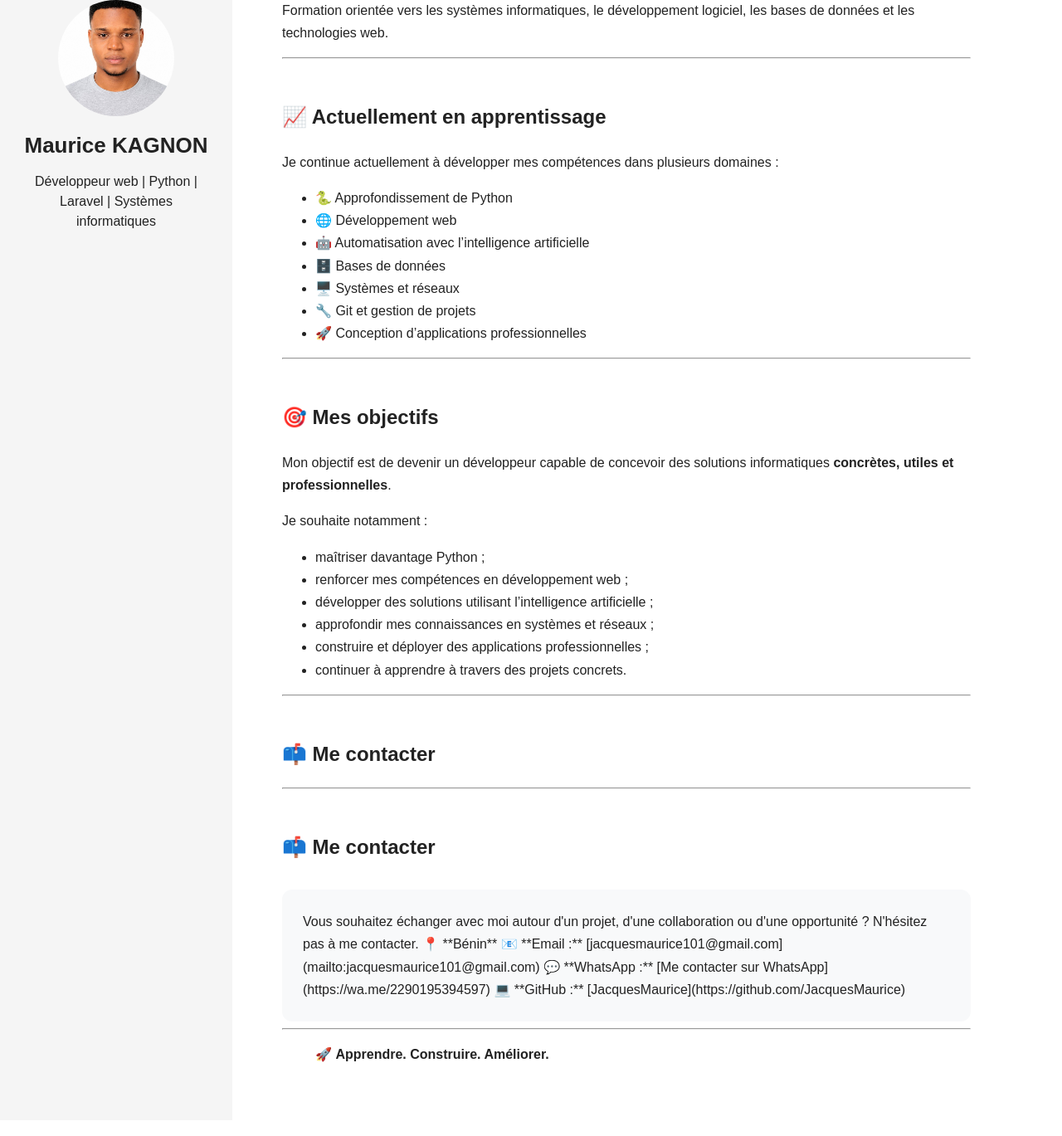
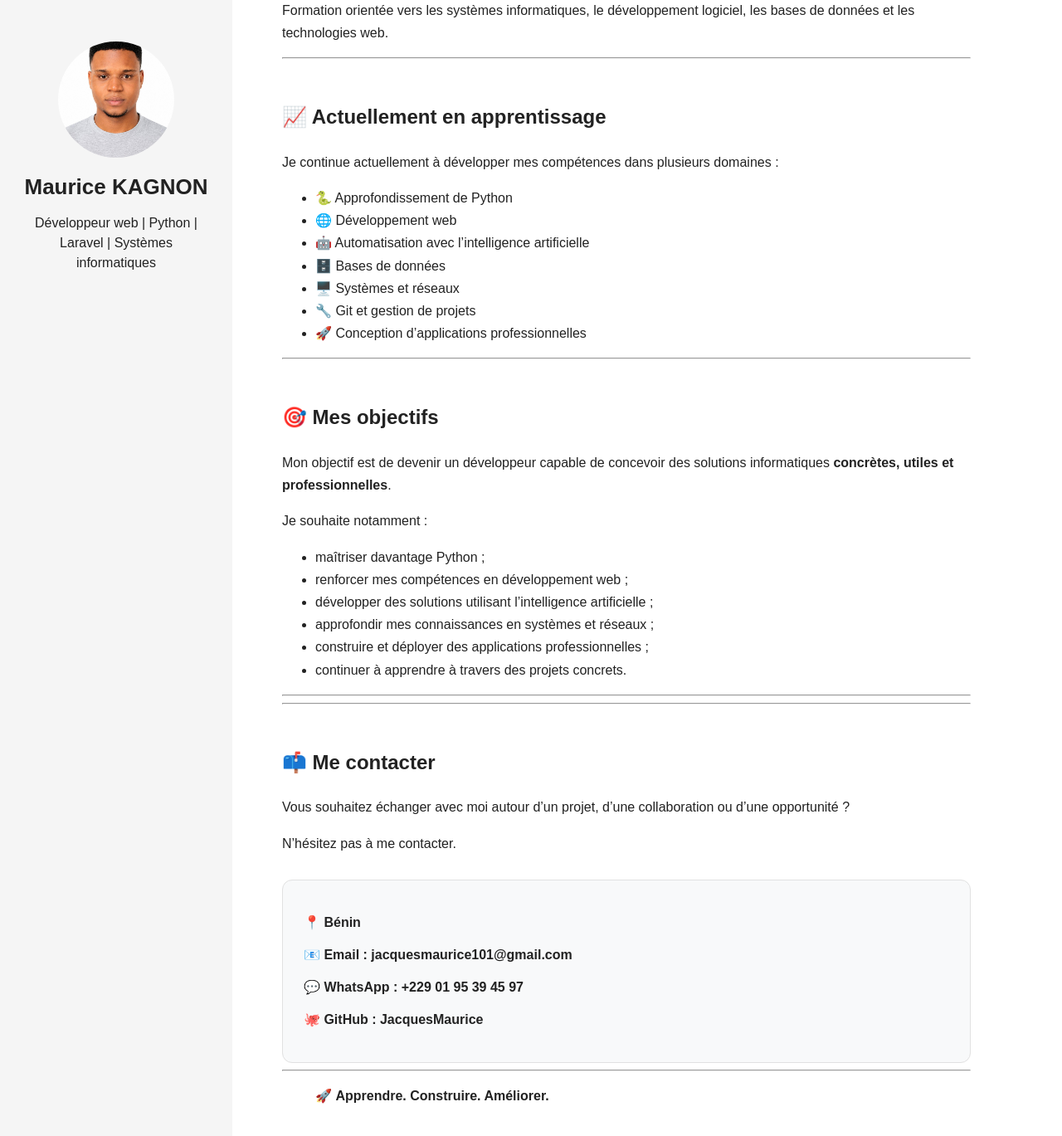
Before and after one commit to JacquesMaurice/maurice-kagnon.github.io, a Jekyll site: the page built from index.md, in a window 1280 px wide and 1400 px high, scrolled down 2222 px. Shown: the top 1369 px of the window at 83% size. Built offline with Jekyll 4.4.1, drawn with Linux system fonts in a browser that asks for light colours; our own code applies the rules of GitHub Pages for plain Markdown files.

Commit message:
Ajout des moyens de contact

```diff
--- a/assets/css/style.css
+++ b/assets/css/style.css
@@ -180,11 +180,17 @@ body {
   padding: 25px;
   border-radius: 12px;
   background: #f8f9fa;
+  border: 1px solid #e1e1e1;
+}
+
+.contact p {
+  margin: 12px 0;
 }
 
 .contact a {
   font-weight: bold;
   text-decoration: none;
+  color: inherit;
 }
 
 .contact a:hover {
--- a/index.md
+++ b/index.md
@@ -166,27 +166,39 @@ Je souhaite notamment :
 - continuer à apprendre à travers des projets concrets.
 
 ---
-
-## 📫 Me contacter
 ---
 
 ## 📫 Me contacter
-
-<div class="contact">
 
 Vous souhaitez échanger avec moi autour d'un projet, d'une collaboration ou d'une opportunité ?
 
 N'hésitez pas à me contacter.
 
-📍 **Bénin**
+<div class="contact">
 
-📧 **Email :** [jacquesmaurice101@gmail.com](mailto:jacquesmaurice101@gmail.com)
+<p>📍 <strong>Bénin</strong></p>
 
-💬 **WhatsApp :** [Me contacter sur WhatsApp](https://wa.me/2290195394597)
+<p>
+📧 <strong>Email :</strong>
+<a href="mailto:jacquesmaurice101@gmail.com">
+jacquesmaurice101@gmail.com
+</a>
+</p>
 
-💻 **GitHub :** [JacquesMaurice](https://github.com/JacquesMaurice)
+<p>
+💬 <strong>WhatsApp :</strong>
+<a href="https://wa.me/2290195394597" target="_blank">
++229 01 95 39 45 97
+</a>
+</p>
+
+<p>
+🐙 <strong>GitHub :</strong>
+<a href="https://github.com/JacquesMaurice" target="_blank">
+JacquesMaurice
+</a>
+</p>
 
 </div>
-
 ---
 > 🚀 **Apprendre. Construire. Améliorer.**
```
